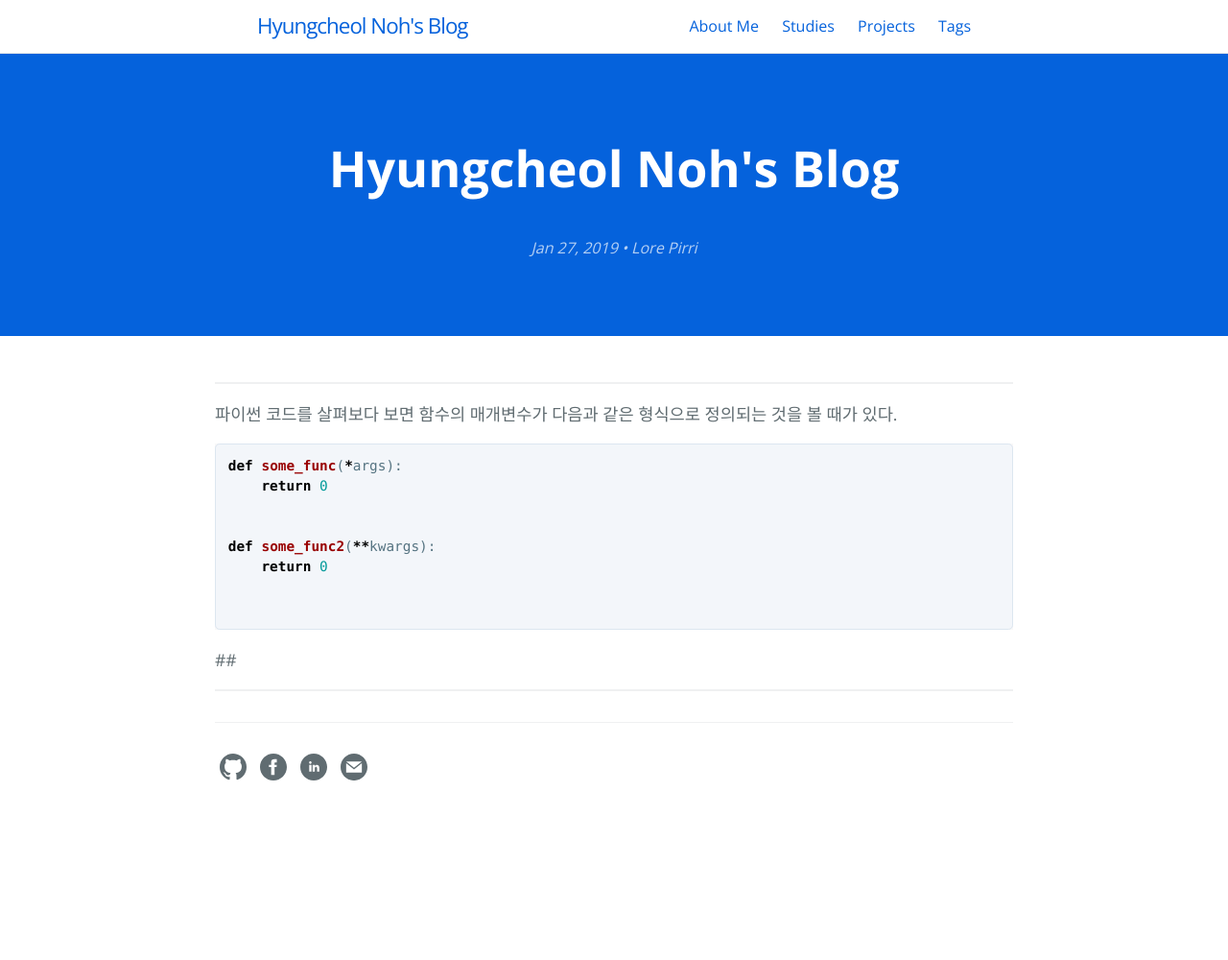
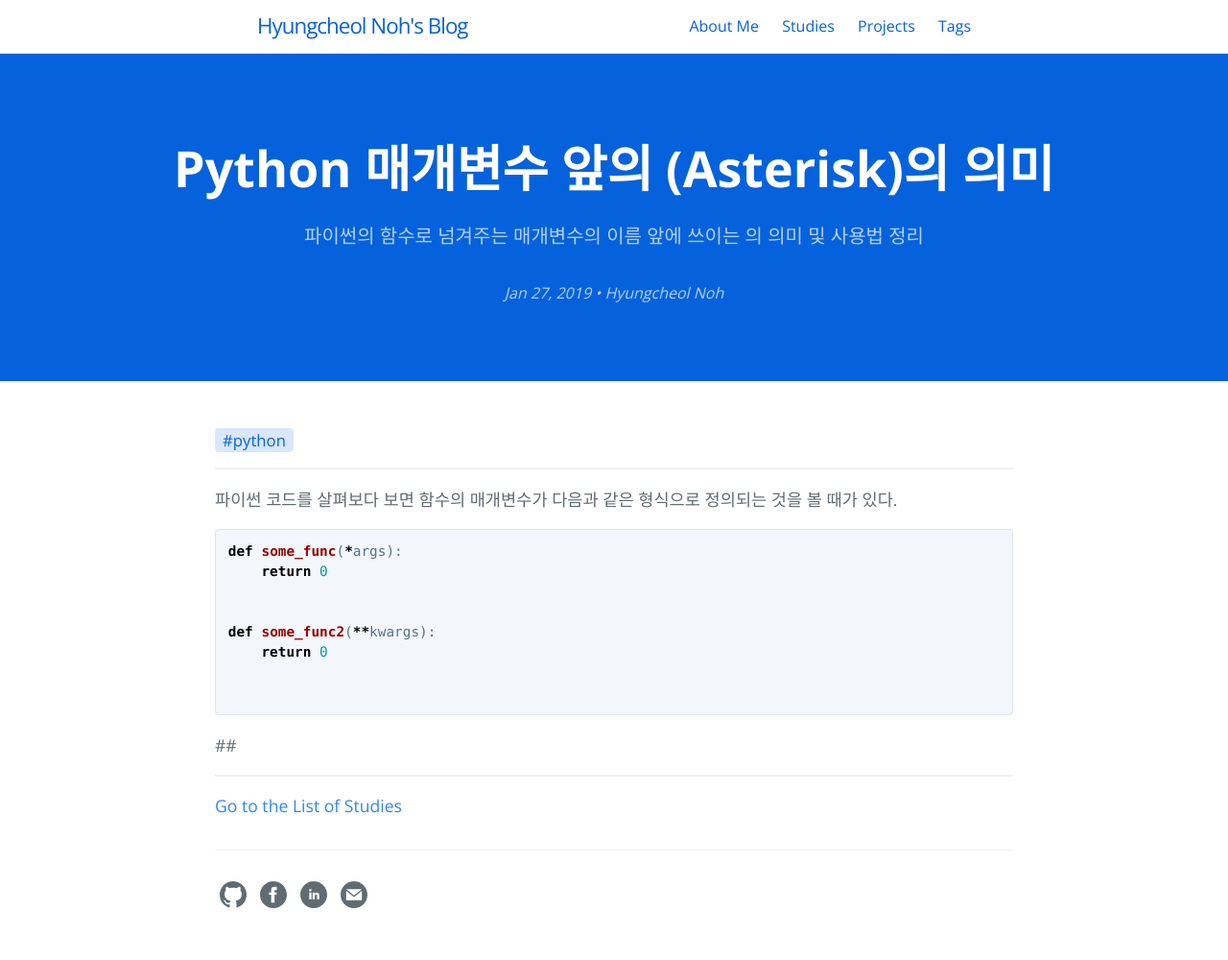
Before and after one commit to hcnoh/hcnoh.github.io, a Jekyll site: the page built from _posts/2019-01-27-python-arguments-asterisk.md, in a window 1280 px wide. Shown: the whole page at 96% size. Built offline with Jekyll 4.4.1, drawn with Linux system fonts in a browser that asks for light colours; our own code applies the rules of GitHub Pages for plain Markdown files; comment, search, counter and statistics services are not loaded; before the commit the page ends 900 px from its top, so only the background shows below that.

Commit message:
Update 2019-01-27-python-arguments-asterisk.md

```diff
--- a/_posts/2019-01-27-python-arguments-asterisk.md
+++ b/_posts/2019-01-27-python-arguments-asterisk.md
@@ -1,9 +1,9 @@
 ---
 layout: post
 use_math: true
-title: "Python 매개변수 앞의 \*(Asterisk)의 의미"
+title: "Python 매개변수 앞의 (Asterisk)의 의미"
 date: 2019-01-27 22:27:54
-tagline: "파이썬의 함수로 넘겨주는 매개변수의 이름 앞에 쓰이는 \*의 의미 및 사용법 정리"
+tagline: "파이썬의 함수로 넘겨주는 매개변수의 이름 앞에 쓰이는 의 의미 및 사용법 정리"
 categories:
 - Python
 tags:
```
